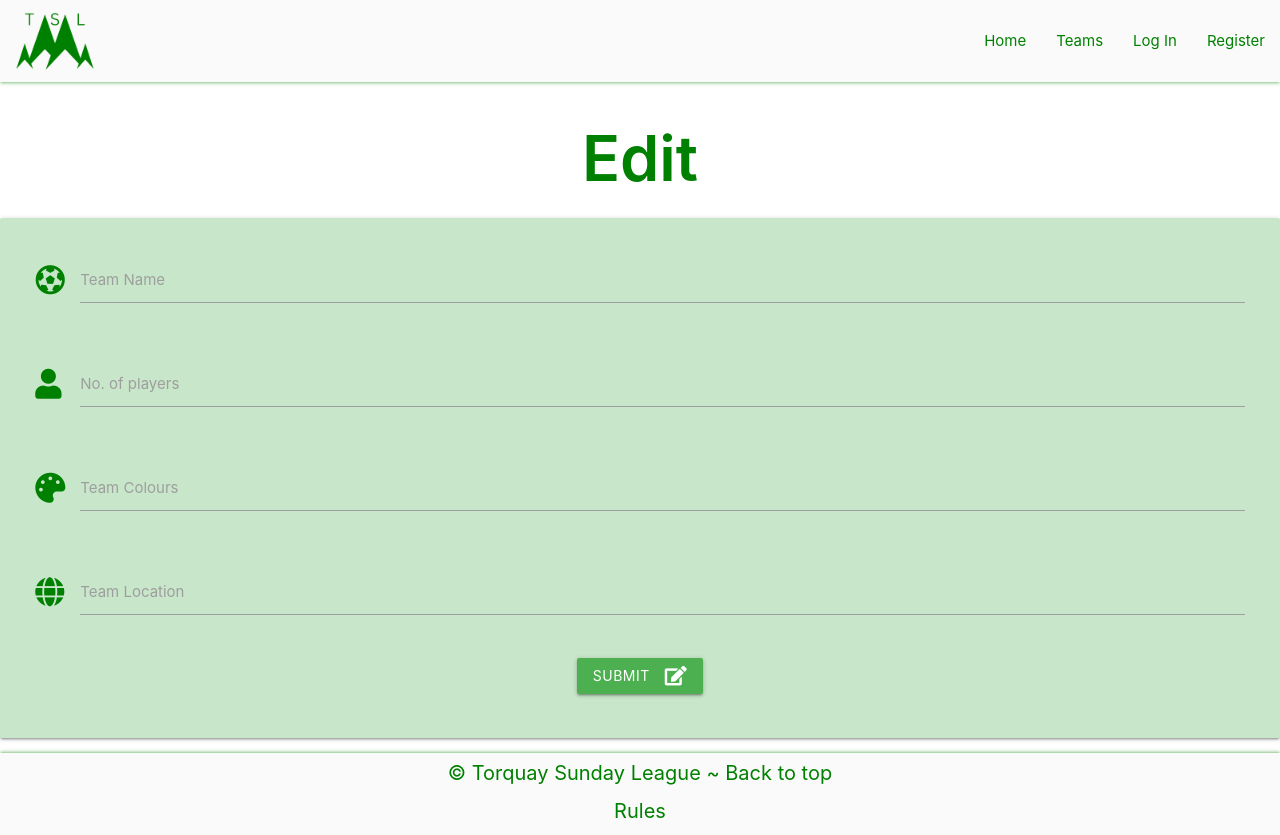
After one commit to ryanmcnally93/torquay-sunday-league, a Flask app: template torquay_sunday_league/templates/edit_team.html in a window 1280 px wide. The commit adds this page. Run offline with Flask 3, Linux system fonts and the light colour scheme; the template is opened without the code that fills it, so the values that code supplies are empty.

Commit message:
Teams have update functionality

```diff
--- a/torquay_sunday_league/templates/base.html
+++ b/torquay_sunday_league/templates/base.html
@@ -27,7 +27,9 @@
             {% if session.user %}
                 <li><a href="{{ url_for('profile', username=session['user']) }}">Profile</a></li>
                 <li><a href="{{ url_for('create_team') }}">Create Team</a></li>
+                <!-- If the user has a team -->
                 <li><a href="#">My Team</a></li>
+                <!-- endif -->
                 <li><a href="{{ url_for('log_out') }}">Log Out</a></li>
             {% else %}
                 <li><a href="{{ url_for('log_in') }}">Log In</a></li>
@@ -44,7 +46,9 @@
         {% if session.user %}
             <li><a href="{{ url_for('profile', username=session['user']) }}">Profile</a></li>
             <li><a href="{{ url_for('create_team') }}">Create Team</a></li>
+            <!-- If the user has a team -->
             <li><a href="#">My Team</a></li>
+            <!-- endif -->
             <li><a href="{{ url_for('log_out') }}">Log Out</a></li>
         {% else %}
             <li><a href="{{ url_for('log_in') }}">Log In</a></li>
--- /dev/null
+++ b/torquay_sunday_league/templates/edit_team.html
@@ -0,0 +1,51 @@
+{% extends "base.html" %}
+{% block content %}
+
+<h1 class="main-heading">Edit {{ team.team_name }}</h1>
+
+<div class="row card-panel green lighten-4">
+    <form class="col s12" method="POST" action="{{ url_for('edit_team', team_id=team.id) }}">
+        <!-- Team Name -->
+        <div class="row">
+            <div class="input-field col s12">
+                <i class="fas fa-solid fa-futbol form-icon-colour prefix"></i>
+                <input id="team_name" name="team_name" value="{{ team.team_name }}" minlength="3" maxlength="20" type="text" class="validate" required>
+                <label for="team_name">Team Name</label>
+            </div>
+        </div>
+        <!-- Team No. Of Players -->
+        <div class="row">
+            <div class="input-field col s12">
+                <i class="fas fa-solid fa-user form-icon-colour prefix"></i>
+                <input id="team_no_of_players" name="team_no_of_players" value="{{ team.team_no_of_players }}" type="number" class="validate" required>
+                <label for="team_no_of_players">No. of players</label>
+            </div>
+        </div>
+        <!-- Team Colour -->
+        <div class="row">
+            <div class="input-field col s12">
+                <i class="fas fa-solid fa-palette form-icon-colour prefix"></i>
+                <input id="team_colour" name="team_colour" value="{{ team.team_colour }}" minlength="3" maxlength="20" type="text" class="validate" required>
+                <label for="team_colour">Team Colours</label>
+            </div>
+        </div>
+        <!-- Team Location -->
+        <div class="row">
+            <div class="input-field col s12">
+                <i class="fas fa-solid fa-globe form-icon-colour prefix"></i>
+                <input id="team_location" name="team_location" value="{{ team.team_location }}" minlength="3" maxlength="20" type="text" class="validate" required>
+                <label for="team_location">Team Location</label>
+            </div>
+        </div>
+        <!-- Submit -->
+        <div class="row">
+            <div class="col s12 center-align">
+                <button type="submit" class="btn green">
+                    Submit <i class="fas fa-edit right"></i>
+                </button>
+            </div>
+        </div>
+    </form>
+</div>
+
+{% endblock %}
--- a/torquay_sunday_league/templates/teams.html
+++ b/torquay_sunday_league/templates/teams.html
@@ -26,7 +26,7 @@
             </div>
             <div class="card-action">
               <a class="btn blue" href="#">View Team</a>
-              <a class="btn green darken-4" href="#">Edit Team</a>
+              <a class="btn green darken-4" href="{{ url_for('edit_team', team_id=team.id) }}">Edit Team</a>
               <a class="btn red" href="#">Delete Team</a>
             </div>
           </div>
```
Also changed, not shown: torquay_sunday_league/routes.py (+14 -0 lines).
